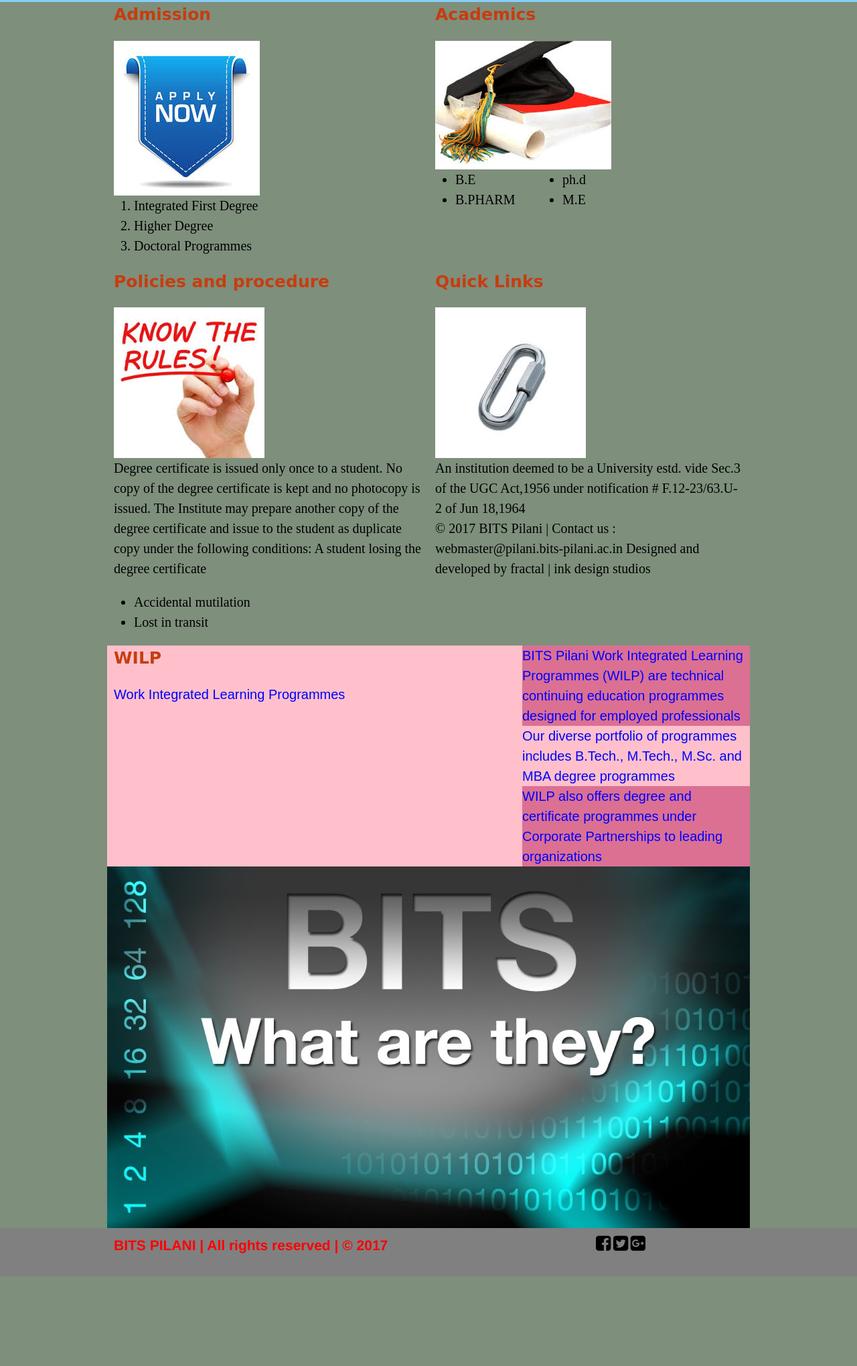
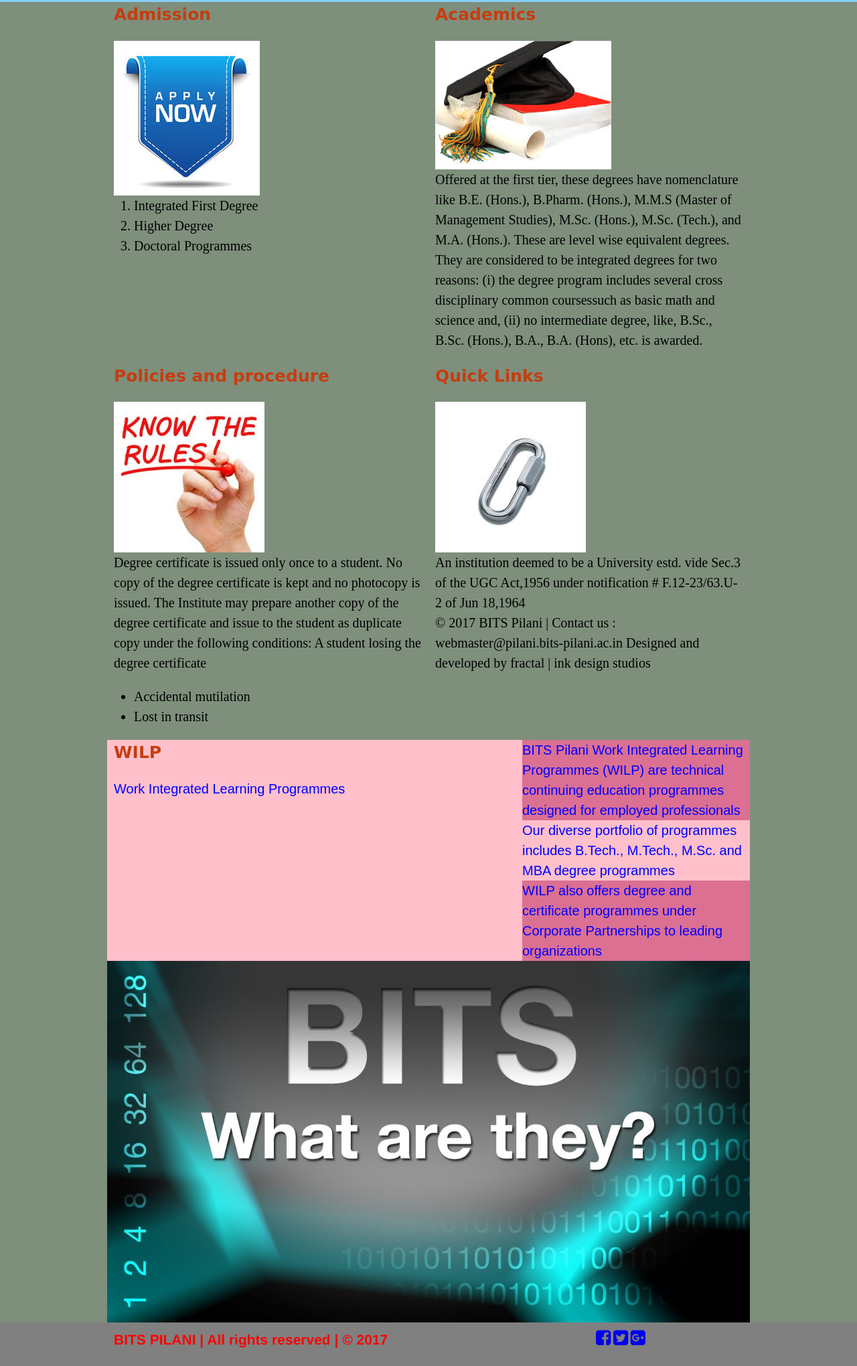
Before and after one commit to revathynattamai/bits, a plain HTML site: page index.html in a window 1280 px wide. Shown: the part 117-2157 px from the top of the page at 67% size. Before the commit the page ends 2023 px from the top, so only its background shows below. Drawn offline with Linux system fonts and the light colour scheme; a web font is replaced by a local one.

Commit message:
issue res

```diff
--- a/css/style.css
+++ b/css/style.css
@@ -22,7 +22,7 @@ body{
 .fix{
     float: left;
 }
-.nav{
+nav{
     float: right;
 }
 
--- a/index.html
+++ b/index.html
@@ -1,6 +1,8 @@
 <!DOCTYPE html>
-<html>
+<html lang="en">
 <head>
+    <meta charset="UTF-8">
+    <meta name="viewport" content="width=device-width, initial-scale=1.0">
     <link href="css/960.css" rel="stylesheet" />
     <link href="css/reset.css" rel="stylesheet" />
     <link href="css/text.css" rel="stylesheet" />
@@ -17,11 +19,11 @@
             <div class="fix">
                 <img src="image/BITS_university_logo.gif" alt="logo" />
             </div>
-            <div class="nav">
+            <nav>
                 <a href="#">Library</a> |
                 <a href="#">Alumni</a> |
                 <a href="#">Placements</a>
-            </div>
+            </nav>
         </div>
      </div>
      <div class="gap"></div>
@@ -37,11 +39,10 @@
         </div>
         <div class="grid_6"><h1>Academics</h1>
         <img src="image/academics.jpg" alt="aca" /></div>
-        <div class="grid_2"><ul><li>B.E</li><li>B.PHARM</li></ul></div>
-            <div class="grid_2"><ul><li>ph.d</li><li>M.E</li></ul></div>
+        <div class="grid_6">
+        <p>Offered at the first tier, these degrees have nomenclature like B.E. (Hons.), B.Pharm. (Hons.), M.M.S (Master of Management Studies), M.Sc. (Hons.), M.Sc. (Tech.), and M.A. (Hons.). These are level wise equivalent degrees. They are considered to be integrated degrees for two reasons: (i) the degree program includes several cross disciplinary common coursessuch as basic math and science and, (ii) no intermediate degree, like, B.Sc., B.Sc. (Hons.), B.A., B.A. (Hons), etc. is awarded. </p>
+        </div>
             </div>
-
-
     <div class="container_12">
         <div class="grid_6"><h1>Policies and procedure</h1>
         <img src="image/pp.jpg" alt="pp"/>
@@ -69,15 +70,12 @@ Designed and developed by fractal | ink design studios</p>
                  <div class="grid_6 g1">
                  BITS Pilani Work Integrated Learning Programmes (WILP) are technical continuing education programmes designed for employed professionals</div>
                  <div class="grid_6">
-
                  Our diverse portfolio of programmes includes B.Tech., M.Tech., M.Sc. and MBA degree programmes</div>
                  <div class="grid_6 g1">
                       WILP also offers degree and certificate programmes under Corporate Partnerships to leading organizations
                  </div>
                   </div>
          </div>
-
-
     <div class="container_12">
      <img id="hero" src="image/hero.jpg" alt="hero" />
         </div>
@@ -87,12 +85,13 @@ Designed and developed by fractal | ink design studios</p>
 <h3>BITS PILANI | All rights reserved | &copy; 2017</h3>
         </div>
 <div class="grid_3">
-<i class="fa fa-facebook-square fa-2x" aria-hidden="true"></i>
-<i class="fa fa-twitter-square fa-2x" aria-hidden="true"></i>
-<i class="fa fa-google-plus-square fa-2x" aria-hidden="true"></i>
+<a href="#"><i class="fa fa-facebook-square fa-2x" aria-hidden="true"></i></a>
+<a href="#"><i class="fa fa-twitter-square fa-2x" aria-hidden="true"></i></a>
+<a href="#"><i class="fa fa-google-plus-square fa-2x" aria-hidden="true"></i></a>
 </div>
     </div>
         </footer>
 
+
 </body>
 </html>
```
